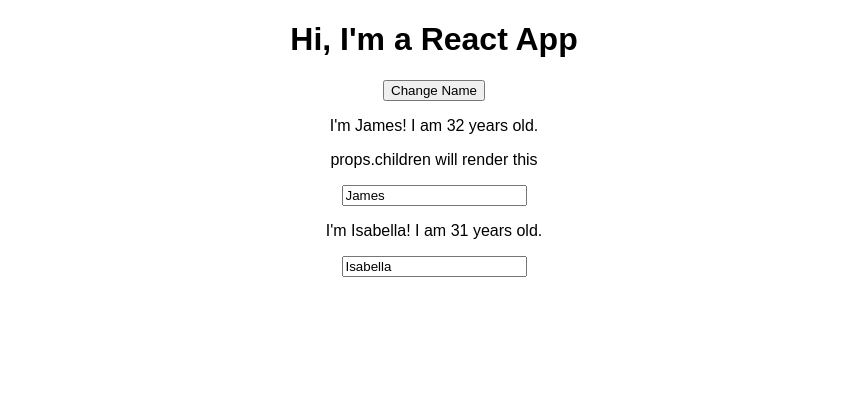
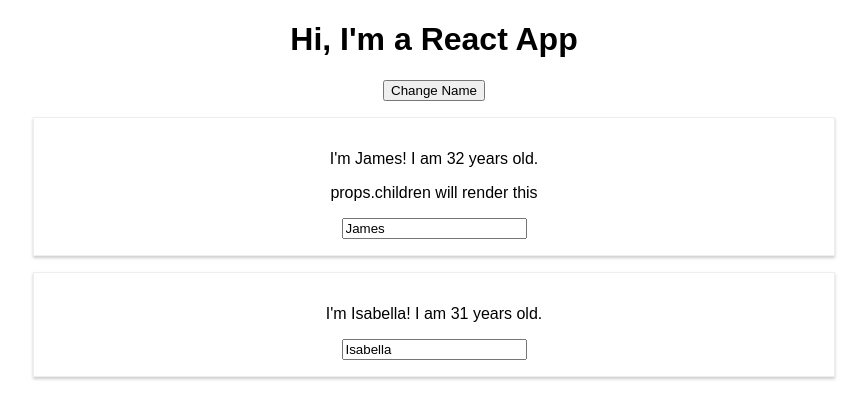
Before and after one commit to hzbyun/react-practice, a React (Create React App) app: page / in a window 1280 px wide. Shown: the top 418 px of the page, without its empty margins (206-1073 px from the left). Built offline with nearby package versions, Linux system fonts and the light colour scheme.

Commit message:
styling. (we can import css onto js)

```diff
--- a/src/App.js
+++ b/src/App.js
@@ -1,5 +1,5 @@
 import React, { Component } from 'react';
-import './App.css';
+import './App.css'; // thanks to WebPack, we can import css onto js file
 import Person from './Person/Person';
 
 class App extends Component {
--- /dev/null
+++ b/src/Person/Person.css
@@ -0,0 +1,8 @@
+.Person {
+    width: 60%;
+    margin: 16px auto;
+    border: 1px solid #eee;
+    box-shadow: 0 2px 3px #ccc;
+    padding: 16px;
+    text-align: center;
+}
--- a/src/Person/Person.js
+++ b/src/Person/Person.js
@@ -1,8 +1,9 @@
 import React from 'react';
+import './Person.css';
 
 const person = ( props ) => {
     return (
-        <div>
+        <div className="Person">
             <p onClick={props.click}>I'm {props.name}! I am {props.age} years old.</p>
             <p>{props.children}</p>
             <input type="text" onChange={props.changed} value={props.name}/>
```
